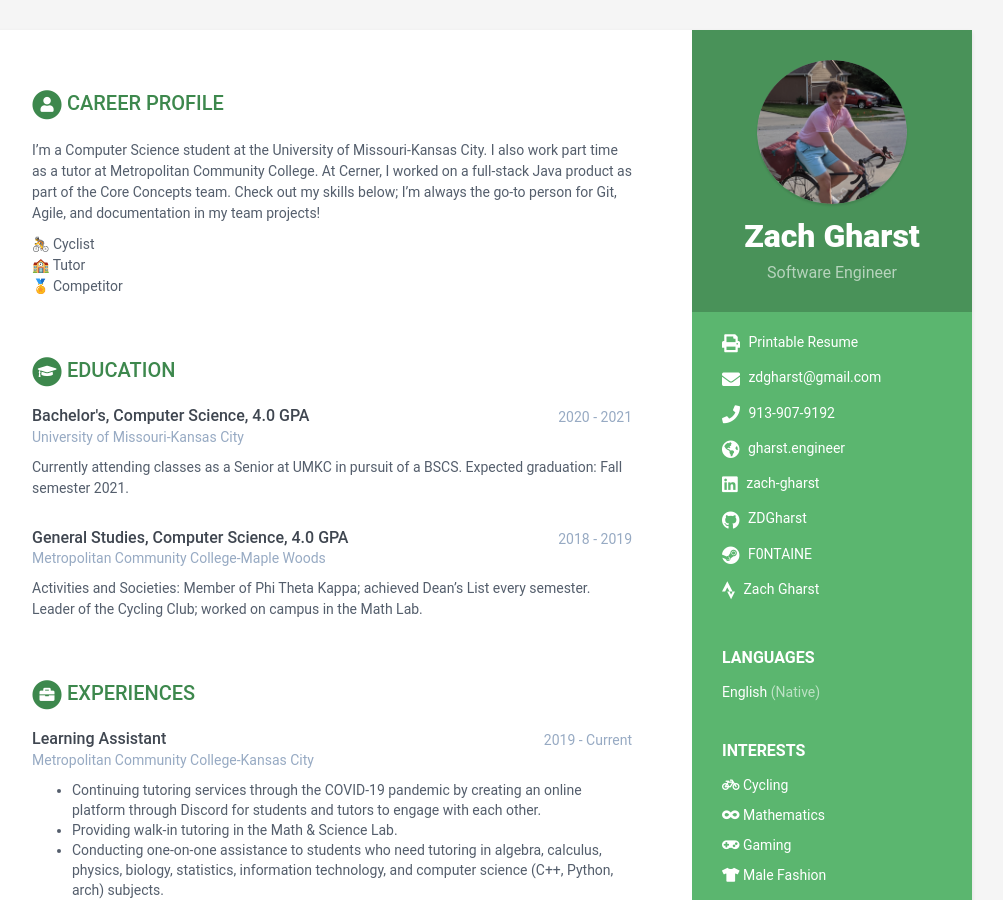
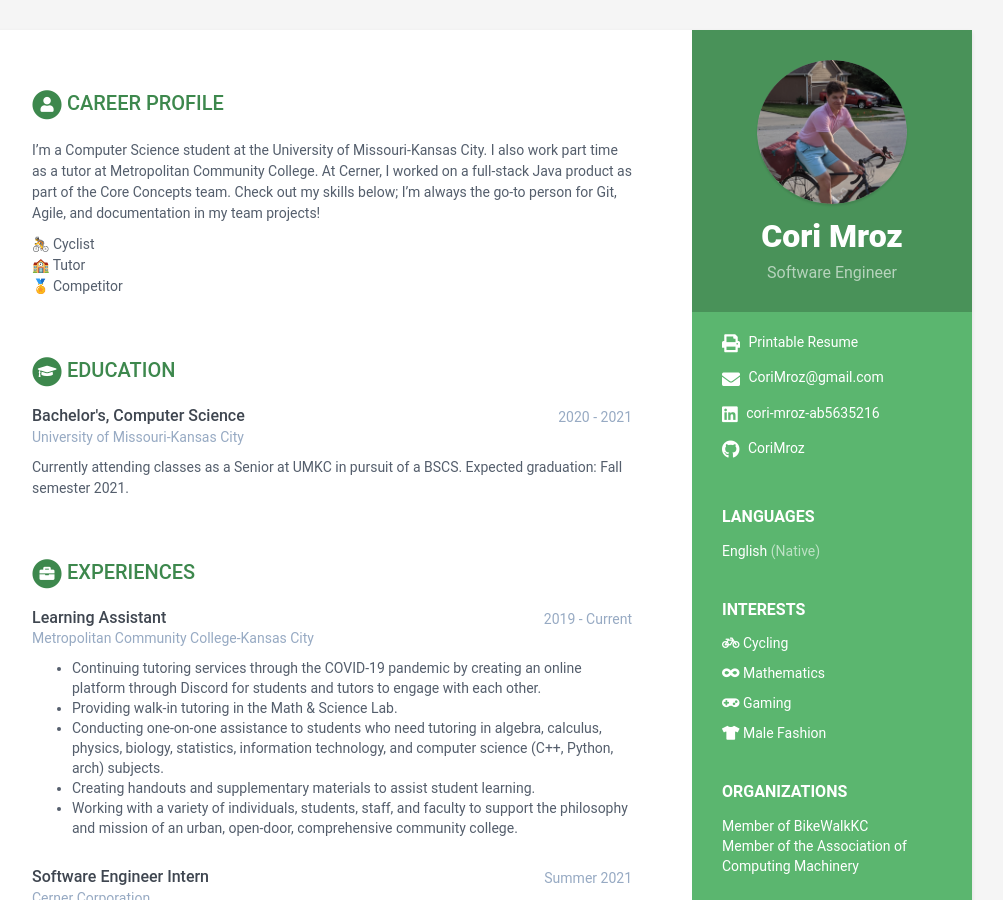
Before and after one commit to CoriMroz/corimroz.github.io, a Jekyll site: the page built from index.html, in a window 1280 px wide and 900 px high. Shown: the whole window, without its empty margins (168-1171 px from the left). Built offline with Jekyll 4.4.1, drawn with Linux system fonts in a browser that asks for light colours.

Commit message:
Update site information

```diff
--- a/CNAME
+++ /dev/null
@@ -1 +0,0 @@
-gharst.engineer
--- a/_config.yml
+++ b/_config.yml
@@ -1,10 +1,10 @@
 #Update all the sections by editing the data.yml file inside _data folder.
 
 # Site Settings
-title: Zach Gharst
-url: 'http://gharst.engineer'
+title: Cori Mroz
+url: 'https://corimroz.github.io'
 baseurl: '' #change it according to your repository name
-description: A resume website for Zach Gharst, a software engineer in Kansas City, MO.
+description: A resume website for Cori Mroz, a software engineer in Kansas City, MO.
 # Style will be applied only after restarting the build or serve. Just choose one of the options.
 theme_skin: green # blue turquoise green berry orange ceramic
 chrome_mobile_color: #use hex colors (ex:#1976d2) or leave empty if you don't want a color for chrome mobile searchbar
--- a/_data/data.yml
+++ b/_data/data.yml
@@ -7,16 +7,16 @@
     education: False # set to False if you want education in main section instead of in sidebar
 
     # Profile information
-    name: Zach Gharst
+    name: Cori Mroz
     tagline: Software Engineer
     avatar: profile.png  #place a 100x100 picture inside /assets/images/ folder and provide the name of the file below
 
     # Sidebar links
-    email: zdgharst@gmail.com
-    phone: 913-907-9192
-    website: gharst.engineer #do not add http://
-    linkedin: zach-gharst
-    github: ZDGharst
+    email: CoriMroz@gmail.com
+    phone:
+    website:  #do not add http://
+    linkedin: cori-mroz-ab5635216
+    github: CoriMroz
     telegram: # add your nickname without '@' sign
     gitlab:
     bitbucket:
@@ -25,8 +25,6 @@
     codewars:
     goodreads: # Number-Username, e.g. 123456-alandoe
     print: http://gharst.engineer/GharstZach_Resume.pdf
-    strava: 33172158
-    steam: gharst
 
     languages:
       - idiom: English
@@ -61,18 +59,12 @@
       🏫 Tutor
       🏅 Competitor
 education:
-    - degree: Bachelor's, Computer Science, 4.0 GPA
+    - degree: Bachelor's, Computer Science
       university: University of Missouri-Kansas City
       time: 2020 - 2021
       details: |
         Currently attending classes as a Senior at UMKC in pursuit of a BSCS. Expected graduation: Fall semester 2021.
 
-    - degree: General Studies, Computer Science, 4.0 GPA
-      university: Metropolitan Community College-Maple Woods
-      time: 2018 - 2019
-      details: |
-        Activities and Societies: Member of Phi Theta Kappa; achieved Dean’s List every semester.
-        Leader of the Cycling Club; worked on campus in the Math Lab.
 
 experiences:
     - role: Learning Assistant
```
Also changed, not shown: 1 other file.
